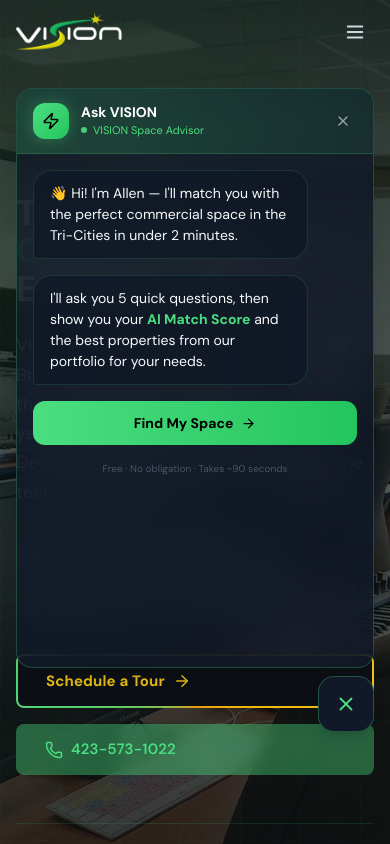
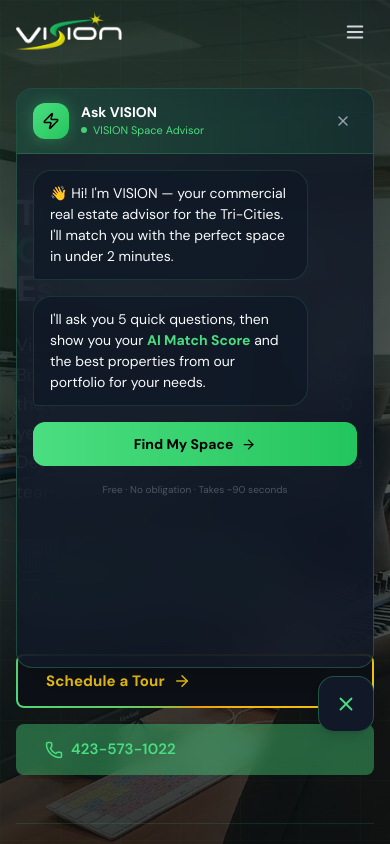
Before and after one commit to wireddigitalus-stack/vision, a Next.js app: page / in a window 390 px wide. Both pictures are taken after a click on the button "Ask VISION — Vision LLC". Shown: the top 844 px of the page. Built offline with nearby package versions, Linux system fonts and the light colour scheme.

Commit message:
fix: remove last Allen references — greeting and phone question now say VISION

```diff
--- a/src/components/AIChatWidget.tsx
+++ b/src/components/AIChatWidget.tsx
@@ -97,7 +97,7 @@
   team_size: "How many people will be using the space?",
   name: "Almost done! What's your name so we can personalize your results?",
   phone:
-    "And the best number for Allen's team to reach you? (Optional — skip to see results now)",
+    "And the best number for our team to reach you? (Optional — skip to see results now)",
   scoring: "",
   result: "",
 };
@@ -364,7 +364,7 @@
                 ) : (
                   <>
                     <div className="chat-bubble-ai">
-                      👋 Hi! I&apos;m Allen — I&apos;ll match you with the perfect commercial space in the Tri-Cities in under 2 minutes.
+                      👋 Hi! I&apos;m VISION — your commercial real estate advisor for the Tri-Cities. I&apos;ll match you with the perfect space in under 2 minutes.
                     </div>
                     <div className="chat-bubble-ai">
                       I&apos;ll ask you 5 quick questions, then show you your{" "}
```
